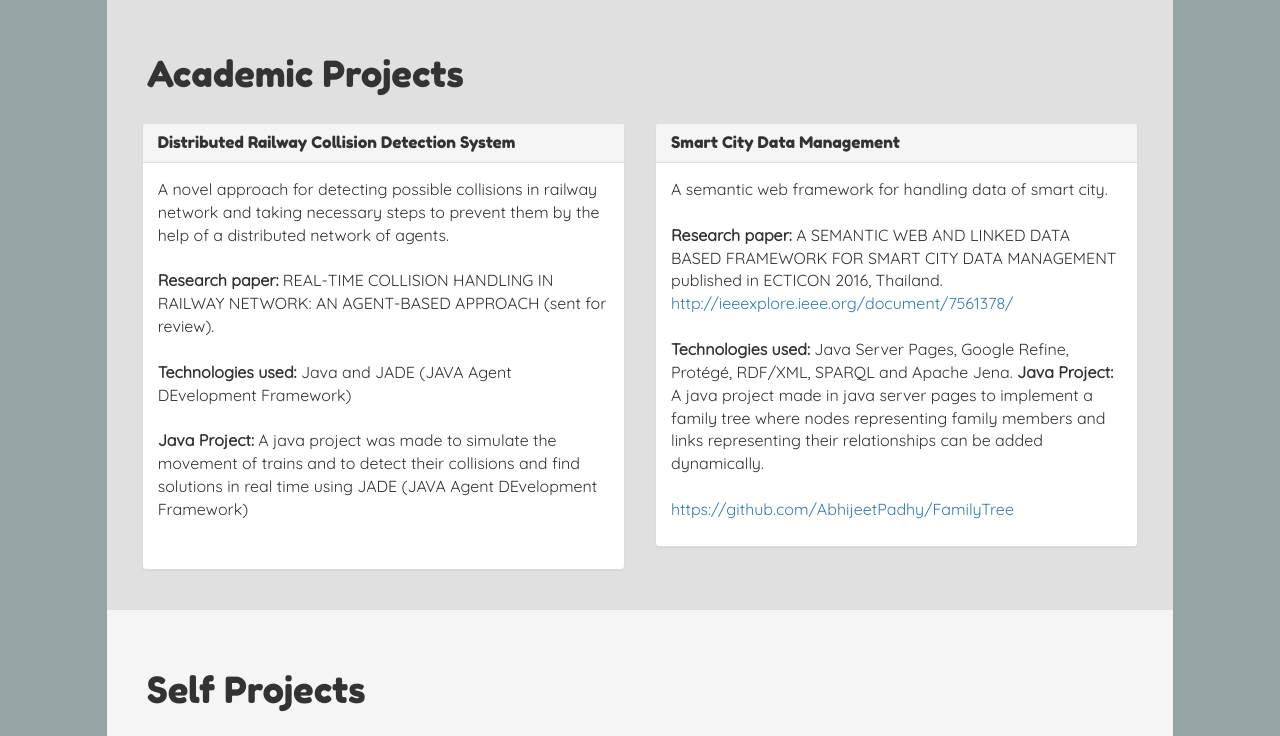
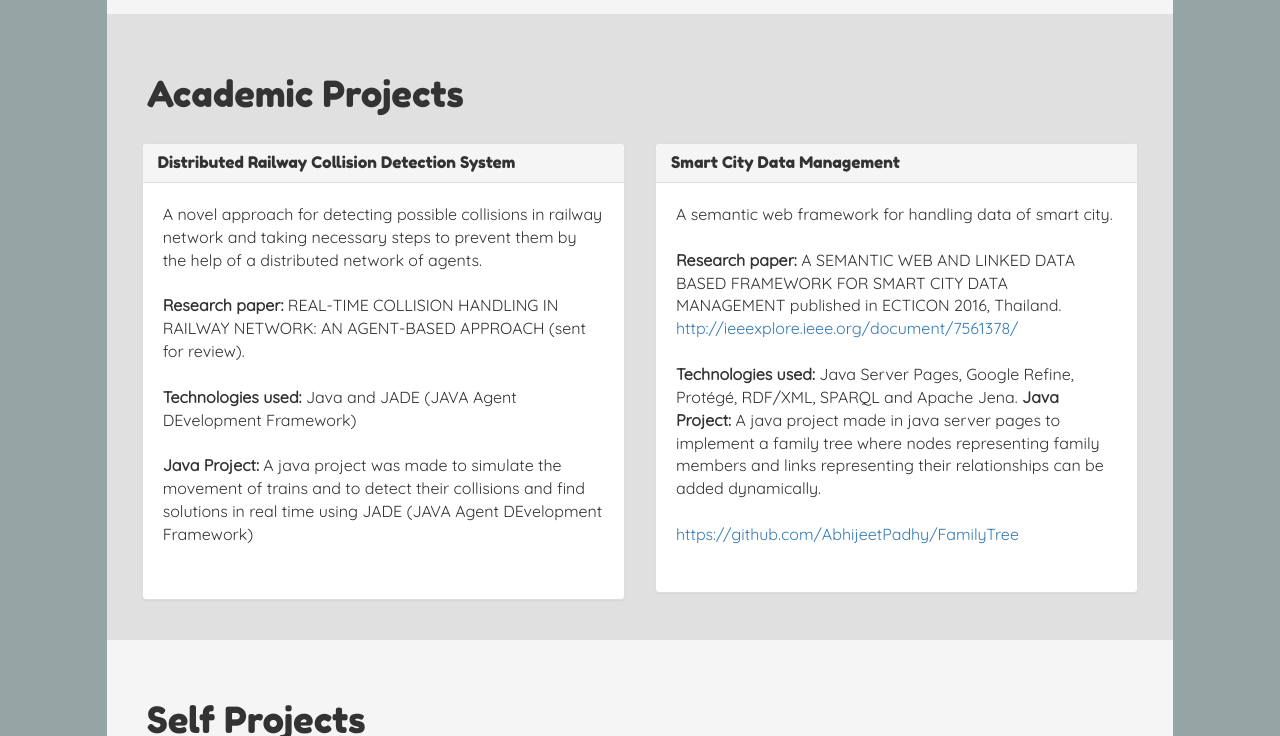
Before and after one commit to AbhijeetPadhy/AbhijeetPadhy.github.io, a plain HTML site: page index.html in a window 1280 px wide. Shown: the part 1160-1896 px from the top of the page. Drawn offline with Linux system fonts and the light colour scheme; a web font is replaced by a local one.

Commit message:
Modified the padding and set the min-heights of elements

```diff
--- a/css/myStyle.css
+++ b/css/myStyle.css
@@ -9,6 +9,7 @@
 .panel-body{
 	font-family: 'Quicksand', sans-serif;
 	font-size: 16px;
+	padding: 20px;
 }
 
 .panel-title{
--- a/index.html
+++ b/index.html
@@ -132,7 +132,7 @@
 				<div class="row" style="min-height:300px;background-color:#E0E0E0;margin:0;padding:20px;">
 					  <h1 class="heading">Academic Projects</h1>
 					  <div class="col-sm-6">
-						  <div class="panel panel-default" style="min-height:200px">
+						  <div class="panel panel-default" style="min-height:450px">
       					  <div class="panel-heading">
       						<h3 class="panel-title">Distributed Railway Collision Detection System</h3>
       					  </div>
@@ -147,7 +147,7 @@
       					</div>
 					  </div>
 					  <div class="col-sm-6">
-						  <div class="panel panel-default" style="min-height:200px">
+						  <div class="panel panel-default" style="min-height:450px">
   	  					  <div class="panel-heading">
   	  						<h3 class="panel-title">Smart City Data Management</h3>
   	  					  </div>
```
